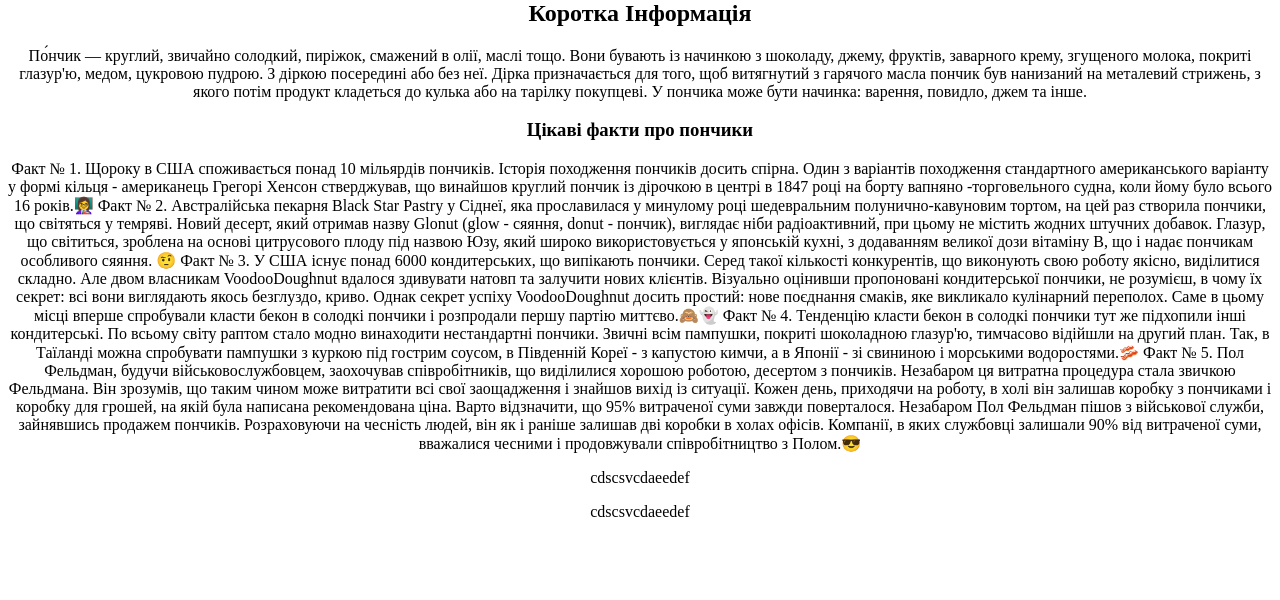
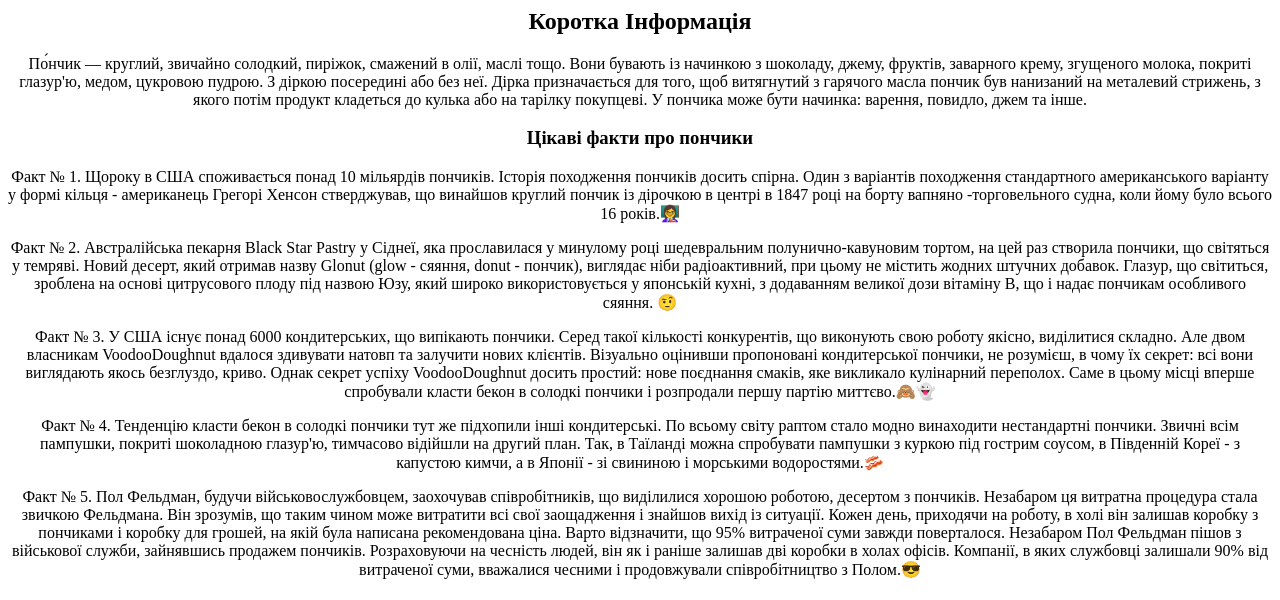
Before and after one commit to dantoch21/donat, a plain HTML site: page index.html in a window 1280 px wide. Shown: the part 200-800 px from the top of the page. Drawn offline with Linux system fonts and the light colour scheme.

Commit message:
Update index.html

```diff
--- a/index.html
+++ b/index.html
@@ -1,10 +1,10 @@
 <!DOCTYPE html>
 <html lang='uk'>
+
 <head>
    <meta charset='UTF-8'>
    <meta http-equiv='X-UA-Compatible' content='IE=edge'>
    <meta name='viewport' content='width=device-width, initial-scale=1.0'>
-    <h1>Світ пончиків</h1>
    <title>Магазин пончиків</title>
 </head>
 <header>
@@ -14,38 +14,73 @@
    <p>Контакти</p>
 </header>
 <style>
-head{
-    text-align: center;
-    padding: 20px;
-    margin-top: 40px;
+
+
+   header {
+      font-family: Arial, sans-serif;
+      background-color: #f4f4f4;
       margin: 0;
-}
-header {
-    font-family: Arial, sans-serif; background-color: #f4f4f4; margin: 0; padding: 0; color: #333;
+      padding: 0;
+      color: #333;
       display: flex;
       height: 80px;
       padding: 0px 40px;
       justify-content: space-between;
       align-items: center;
    }
-body{
-    text-align:center;
+
+   body {
+      text-align: center;
+      color: red;
+   }
+
+   main {
+      text-align: none;
+      color: black;
    }
 </style>
+
 <body>
+   <h1>Світ пончиків</h1>
    <img class='logo'
 src= '/uploads/2023/02/donut.png'>
+</body>
+<main>
    <h2>Коротка Інформація</h2>
-<p>По́нчик — круглий, звичайно солодкий, пиріжок, смажений в олії, маслі тощо. Вони бувають із начинкою з шоколаду, джему, фруктів, заварного крему, згущеного молока, покриті глазур'ю, медом, цукровою пудрою. З діркою посередині або без неї. Дірка призначається для того, щоб витягнутий з гарячого масла пончик був нанизаний на металевий стрижень, з якого потім продукт кладеться до кулька або на тарілку покупцеві. У пончика може бути начинка: варення, повидло, джем та інше.</p>
+   <p>По́нчик — круглий, звичайно солодкий, пиріжок, смажений в олії, маслі тощо. Вони бувають із начинкою з шоколаду,
+      джему, фруктів, заварного крему, згущеного молока, покриті глазур'ю, медом, цукровою пудрою. З діркою посередині
+      або без неї. Дірка призначається для того, щоб витягнутий з гарячого масла пончик був нанизаний на металевий
+      стрижень, з якого потім продукт кладеться до кулька або на тарілку покупцеві. У пончика може бути начинка:
+      варення, повидло, джем та інше.</p>
    <h3>Цікаві факти про пончики</h3>
-<p>Факт № 1. Щороку в США споживається понад 10 мільярдів пончиків. Історія походження пончиків досить спірна. Один з варіантів походження стандартного американського варіанту у формі кільця - американець Грегорі Хенсон стверджував, що винайшов круглий пончик із дірочкою в центрі в 1847 році на борту вапняно -торговельного судна, коли йому було всього 16 років.👩‍🏫
-Факт № 2. Австралійська пекарня Black Star Pastry у Сіднеї, яка прославилася у минулому році шедевральним полунично-кавуновим тортом, на цей раз створила пончики, що світяться у темряві.
-Новий десерт, який отримав назву Glonut (glow - сяяння, donut - пончик), виглядає ніби радіоактивний, при цьому не містить жодних штучних добавок. Глазур, що світиться, зроблена на основі цитрусового плоду під назвою Юзу, який широко використовується у японській кухні, з додаванням великої дози вітаміну В, що і надає пончикам особливого сяяння. 🤨
-Факт № 3. У США існує понад 6000 кондитерських, що випікають пончики. Серед такої кількості конкурентів, що виконують свою роботу якісно, виділитися складно. Але двом власникам VoodooDoughnut вдалося здивувати натовп та залучити нових клієнтів. Візуально оцінивши пропоновані кондитерської пончики, не розумієш, в чому їх секрет: всі вони виглядають якось безглуздо, криво. Однак секрет успіху VoodooDoughnut досить простий: нове поєднання смаків, яке викликало кулінарний переполох. Саме в цьому місці вперше спробували класти бекон в солодкі пончики і розпродали першу партію миттєво.🙈👻
-Факт № 4. Тенденцію класти бекон в солодкі пончики тут же підхопили інші кондитерські. По всьому світу раптом стало модно винаходити нестандартні пончики. Звичні всім пампушки, покриті шоколадною глазур'ю, тимчасово відійшли на другий план. Так, в Таїланді можна спробувати пампушки з куркою під гострим соусом, в Південній Кореї - з капустою кимчи, а в Японії - зі свининою і морськими водоростями.🥓
-Факт № 5. Пол Фельдман, будучи військовослужбовцем, заохочував співробітників, що виділилися хорошою роботою, десертом з пончиків. Незабаром ця витратна процедура стала звичкою Фельдмана. Він зрозумів, що таким чином може витратити всі свої заощадження і знайшов вихід із ситуації. Кожен день, приходячи на роботу, в холі він залишав коробку з пончиками і коробку для грошей, на якій була написана рекомендована ціна. Варто відзначити, що 95% витраченої суми завжди поверталося. Незабаром Пол Фельдман пішов з військової служби, зайнявшись продажем пончиків. Розраховуючи на чесність людей, він як і раніше залишав дві коробки в холах офісів. Компанії, в яких службовці залишали 90% від витраченої суми, вважалися чесними і продовжували співробітництво з Полом.😎</p>
-<p>cdscsvcdaeedef</p>
-<p>cdscsvcdaeedef</p>
-</body>
+   <p>Факт № 1. Щороку в США споживається понад 10 мільярдів пончиків. Історія походження пончиків досить спірна. Один з
+      варіантів походження стандартного американського варіанту у формі кільця - американець Грегорі Хенсон стверджував,
+      що винайшов круглий пончик із дірочкою в центрі в 1847 році на борту вапняно -торговельного судна, коли йому було
+      всього 16 років.👩‍🏫</p>
+      <p>Факт № 2. Австралійська пекарня Black Star Pastry у Сіднеї, яка прославилася у минулому році шедевральним
+      полунично-кавуновим тортом, на цей раз створила пончики, що світяться у темряві.
+      Новий десерт, який отримав назву Glonut (glow - сяяння, donut - пончик), виглядає ніби радіоактивний, при цьому не
+      містить жодних штучних добавок. Глазур, що світиться, зроблена на основі цитрусового плоду під назвою Юзу, який
+      широко використовується у японській кухні, з додаванням великої дози вітаміну В, що і надає пончикам особливого
+      сяяння. 🤨</p>
+      <p>Факт № 3. У США існує понад 6000 кондитерських, що випікають пончики. Серед такої кількості конкурентів, що
+      виконують свою роботу якісно, виділитися складно. Але двом власникам VoodooDoughnut вдалося здивувати натовп та
+      залучити нових клієнтів. Візуально оцінивши пропоновані кондитерської пончики, не розумієш, в чому їх секрет: всі
+      вони виглядають якось безглуздо, криво. Однак секрет успіху VoodooDoughnut досить простий: нове поєднання смаків,
+      яке викликало кулінарний переполох. Саме в цьому місці вперше спробували класти бекон в солодкі пончики і
+      розпродали першу партію миттєво.🙈👻</p>
+      Факт № 4. Тенденцію класти бекон в солодкі пончики тут же підхопили інші кондитерські. По всьому світу раптом
+      стало модно винаходити нестандартні пончики. Звичні всім пампушки, покриті шоколадною глазур'ю, тимчасово відійшли
+      на другий план. Так, в Таїланді можна спробувати пампушки з куркою під гострим соусом, в Південній Кореї - з
+      капустою кимчи, а в Японії - зі свининою і морськими водоростями.🥓</p>
+
+      <p>Факт № 5. Пол Фельдман, будучи військовослужбовцем, заохочував співробітників, що виділилися хорошою роботою,
+      десертом з пончиків. Незабаром ця витратна процедура стала звичкою Фельдмана. Він зрозумів, що таким чином може
+      витратити всі свої заощадження і знайшов вихід із ситуації. Кожен день, приходячи на роботу, в холі він залишав
+      коробку з пончиками і коробку для грошей, на якій була написана рекомендована ціна. Варто відзначити, що 95%
+      витраченої суми завжди поверталося. Незабаром Пол Фельдман пішов з військової служби, зайнявшись продажем
+      пончиків. Розраховуючи на чесність людей, він як і раніше залишав дві коробки в холах офісів. Компанії, в яких
+      службовці залишали 90% від витраченої суми, вважалися чесними і продовжували співробітництво з Полом.😎</p>
+</main>
 
 </html>
```
Lines whose indentation alone changed are shown as unchanged.
